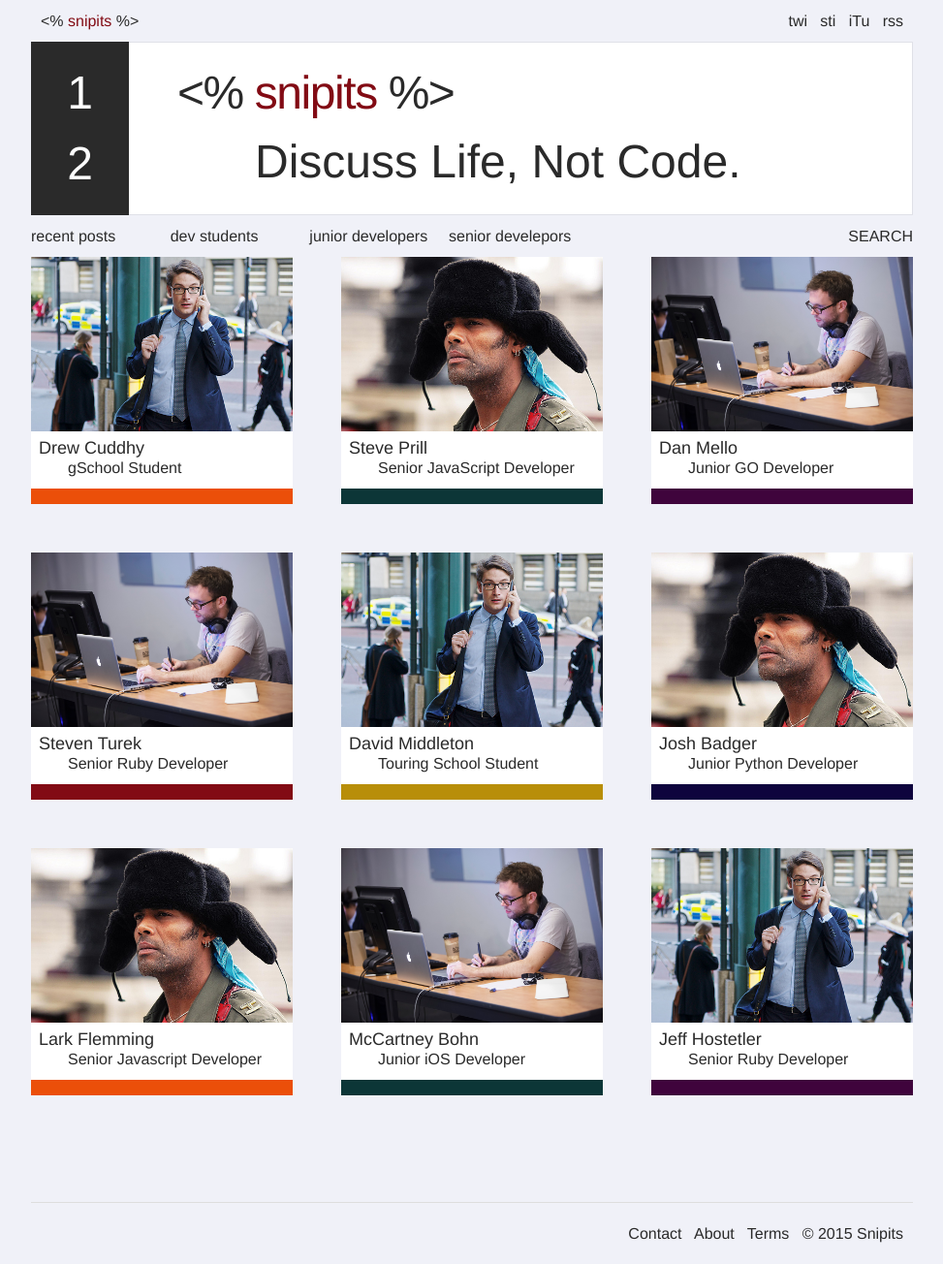
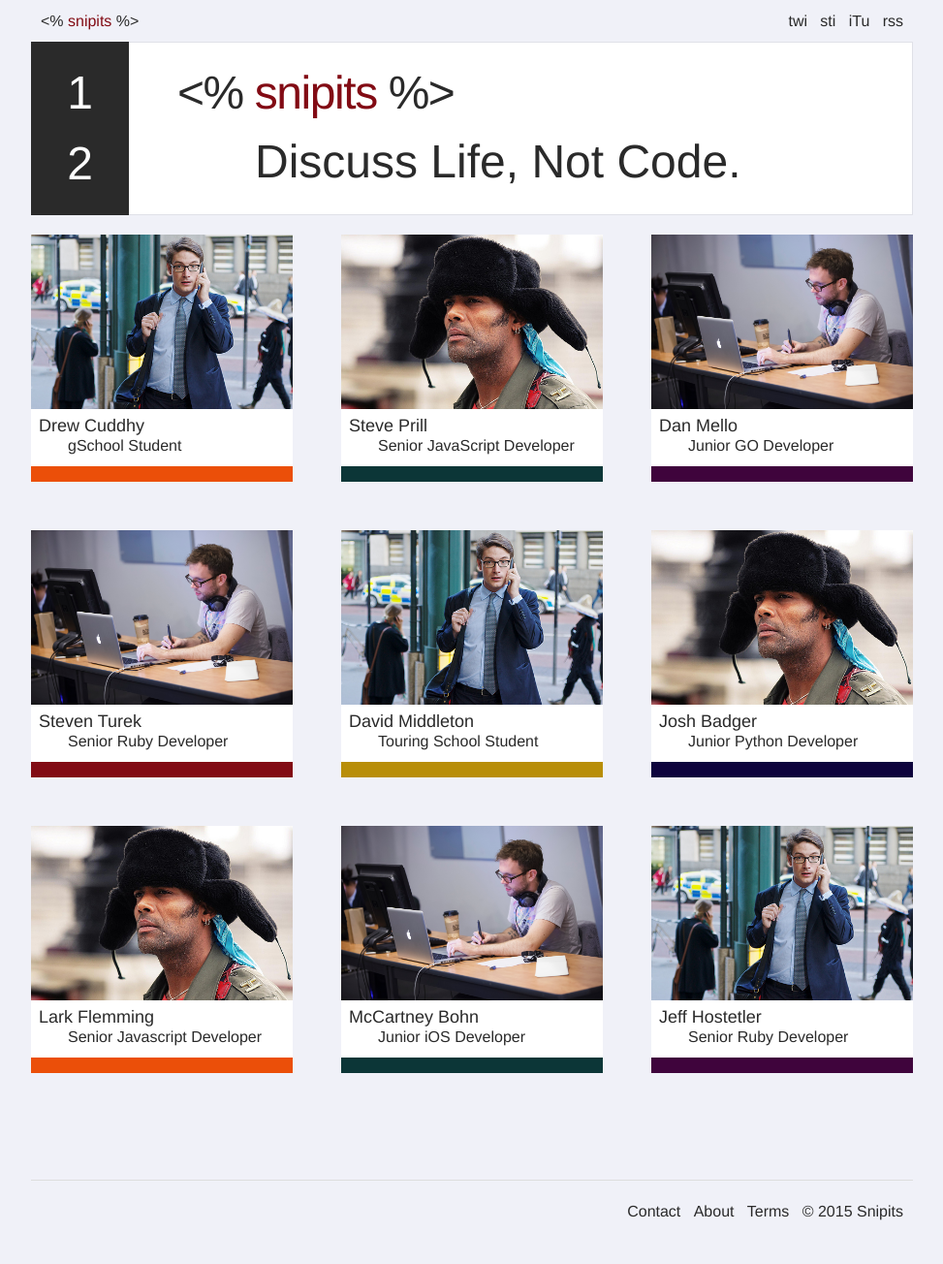
Before and after one commit to dcuddhy/snipits, a Jekyll site: the page built from index.html, in a window 1280 px wide. Shown: the whole page at 97% size, without its empty margins (153-1126 px from the left). Built offline with Jekyll 4.4.1, drawn with Linux system fonts in a browser that asks for light colours; nearby versions of some CDN libraries; after the commit the page ends 1281 px from its top, so only the background shows below that.

Commit message:
cleaned up a little cruft

```diff
--- a/_includes/footer.html
+++ b/_includes/footer.html
@@ -2,7 +2,10 @@
       <div class="container-top">
         <footer class="footer pull-right">
           <!-- {% include svg-icons.html %} -->
-          Contact &nbsp; About &nbsp; Terms &nbsp; &copy; {{ site.time | date: '%Y' }} Snipits
+          <a href="#" > Contact </a>&nbsp;
+          <a href="{{ site.baseurl }}/about" > About </a>&nbsp;
+          <a href="#" > Terms </a>&nbsp;
+           &copy; {{ site.time | date: '%Y' }} Snipits
         </footer>
       </div>
     </div>
--- a/_includes/masthead.html
+++ b/_includes/masthead.html
@@ -13,10 +13,10 @@
             </span>
           </a>
           <div class="pull-right">
-            <a href="{{ site.baseurl }}/about" > twi </a>&nbsp;
-            <a href="{{ site.baseurl }}/about" > sti </a>&nbsp;
-            <a href="{{ site.baseurl }}/about" > iTu </a>&nbsp;
-            <a href="{{ site.baseurl }}/about" > rss </a>
+            <a href="#" > twi </a>&nbsp;
+            <a href="#" > sti </a>&nbsp;
+            <a href="#" > iTu </a>&nbsp;
+            <a href="#" > rss </a>
           </div>
         </header>
       </div>
--- a/_layouts/home.html
+++ b/_layouts/home.html
@@ -33,15 +33,6 @@
       </table>
 
       <div class="container-menu">
-        <table width="100%">
-          <tr>
-            <td width="15%">recent posts</td>
-            <td width="15%">dev students</td>
-            <td width="15%">junior developers</td>
-            <td width="15%">senior develepors</td>
-            <td align="right" width="35%">SEARCH</td>
-          </tr>
-        </table>
       </div>
 
       <div id="main" role="main" class="container">
```
